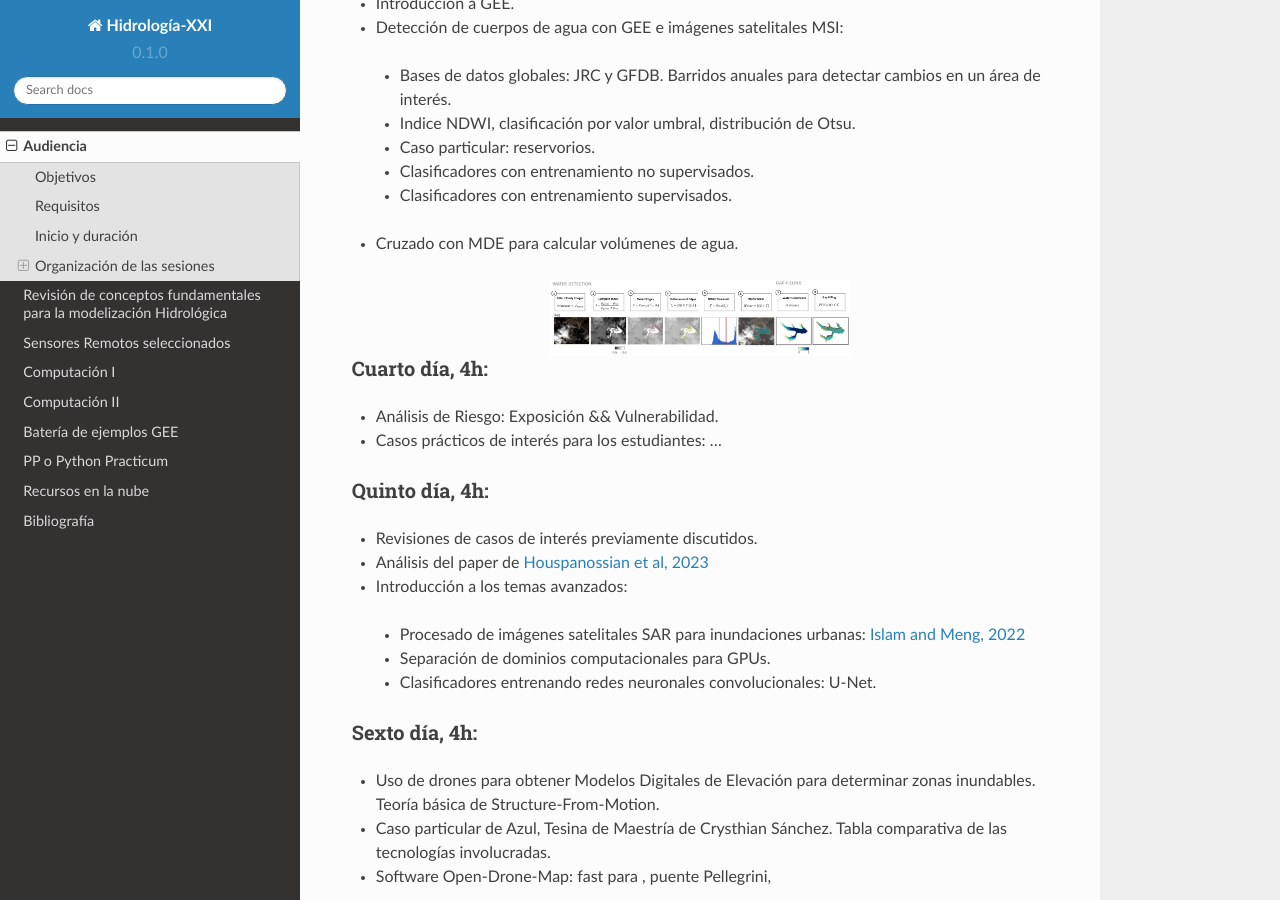
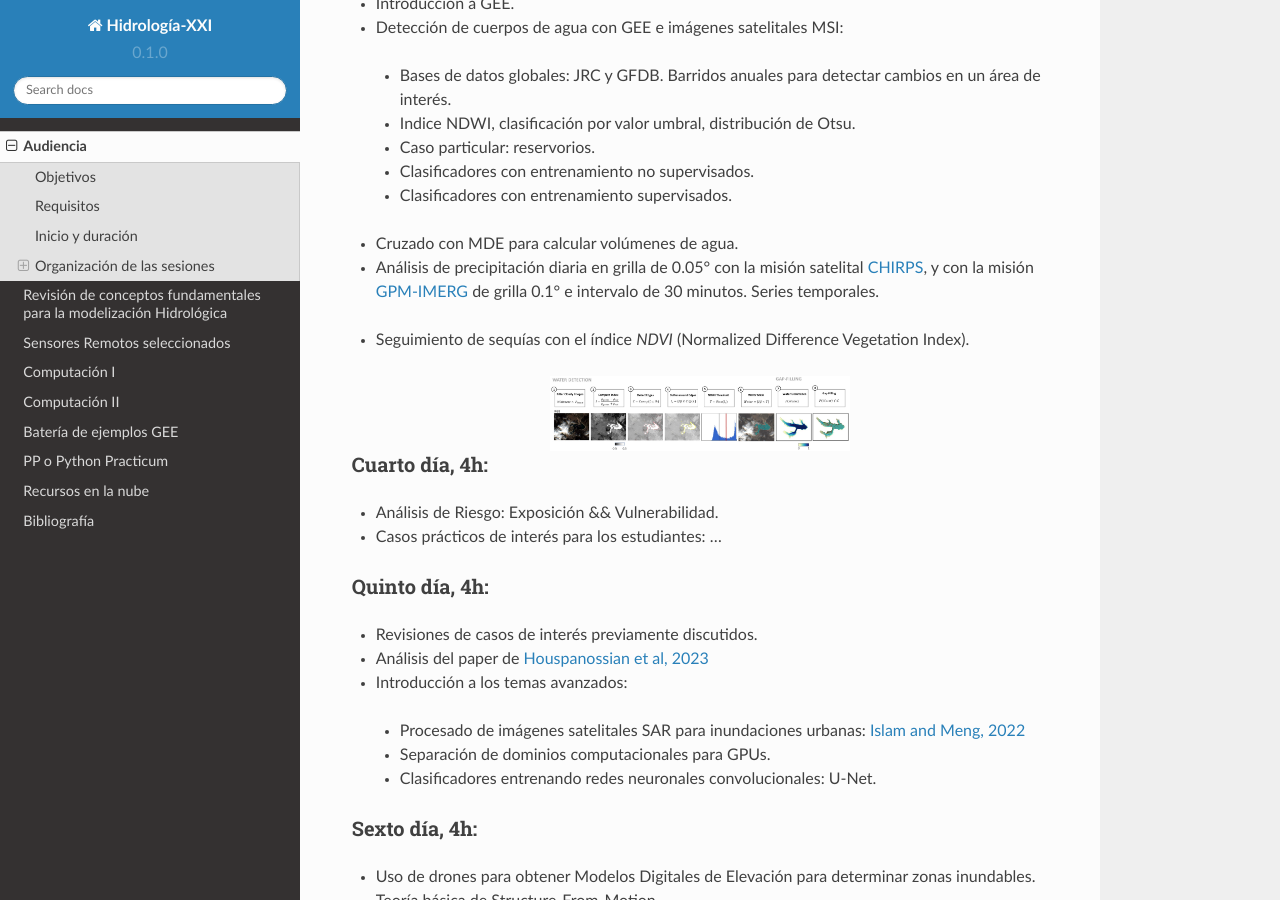
Before and after one commit to ivillamadrid/HidrologiaXXI, a Sphinx documentation site: the page built from docs/source/audiencia.rst, in a window 1280 px wide and 900 px high, scrolled down 1515 px. Built offline with Sphinx 7.4.7 and the Read the Docs theme 2.0.0, drawn with Linux system fonts in a browser that asks for light colours.

Commit message:
Update audiencia.rst

```diff
--- a/docs/source/audiencia.rst
+++ b/docs/source/audiencia.rst
@@ -61,6 +61,13 @@ Días 2º-3º, 8h:
  * Clasificadores con entrenamiento no supervisados.
  * Clasificadores con entrenamiento supervisados.
 * Cruzado con MDE para calcular volúmenes de agua.
+* Análisis de precipitación diaria en grilla de 0.05° con la misión satelital `CHIRPS`_, y con la misión `GPM-IMERG`_ de grilla 0.1° e intervalo de 30 minutos. Series temporales.
+
+.. _CHIRPS: https://developers.google.com/earth-engine/datasets/catalog/UCSB-CHG_CHIRPS_DAILY
+
+.. _GPM-IMERG: https://developers.google.com/earth-engine/datasets/catalog/NASA_GPM_L3_IMERG_V06
+
+* Seguimiento de sequías con el índice *NDVI* (Normalized Difference Vegetation Index).
 
 .. image:: ./Pics/Steps_Donchyts_2023.png
   :width: 300
```
